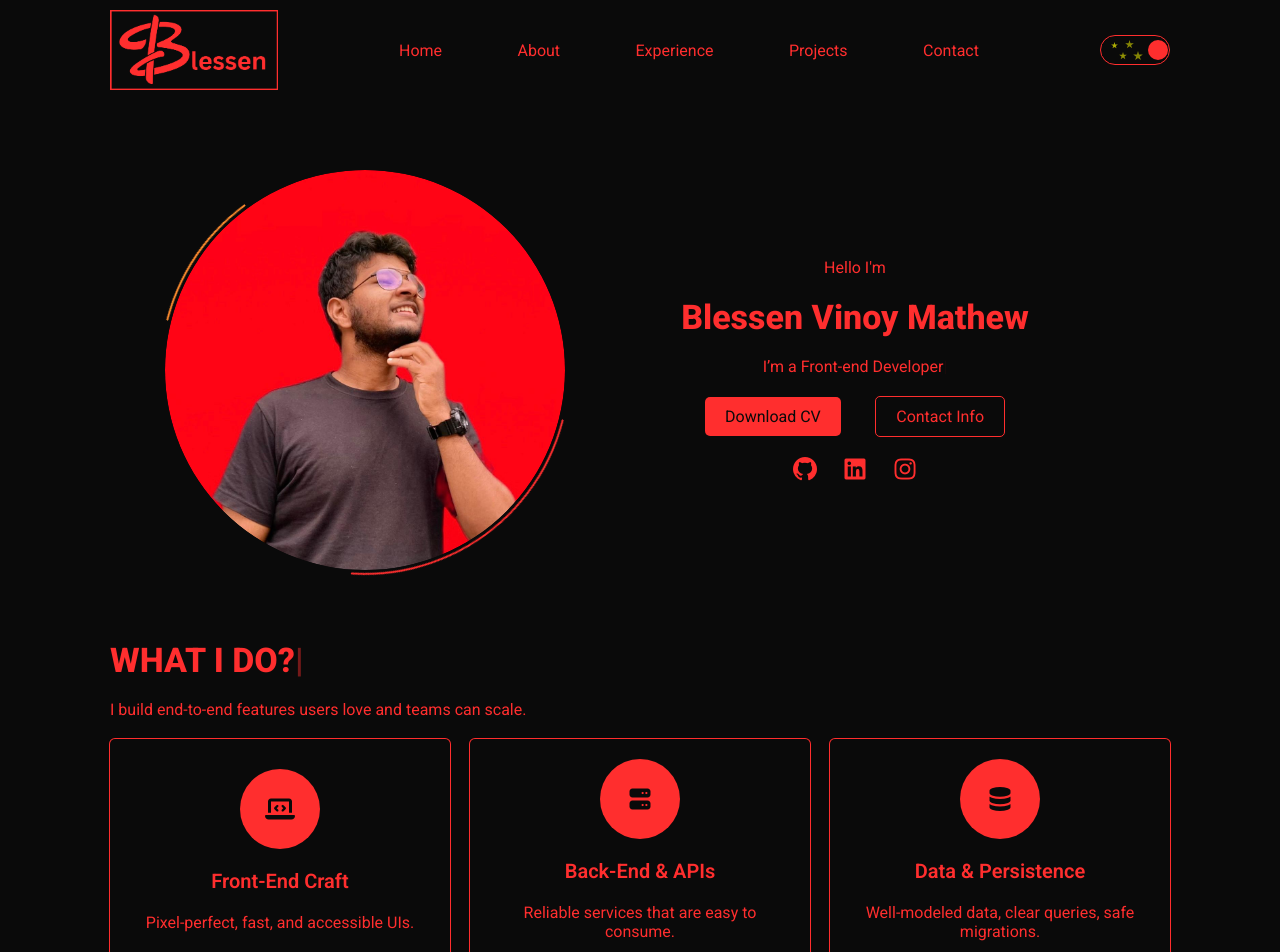
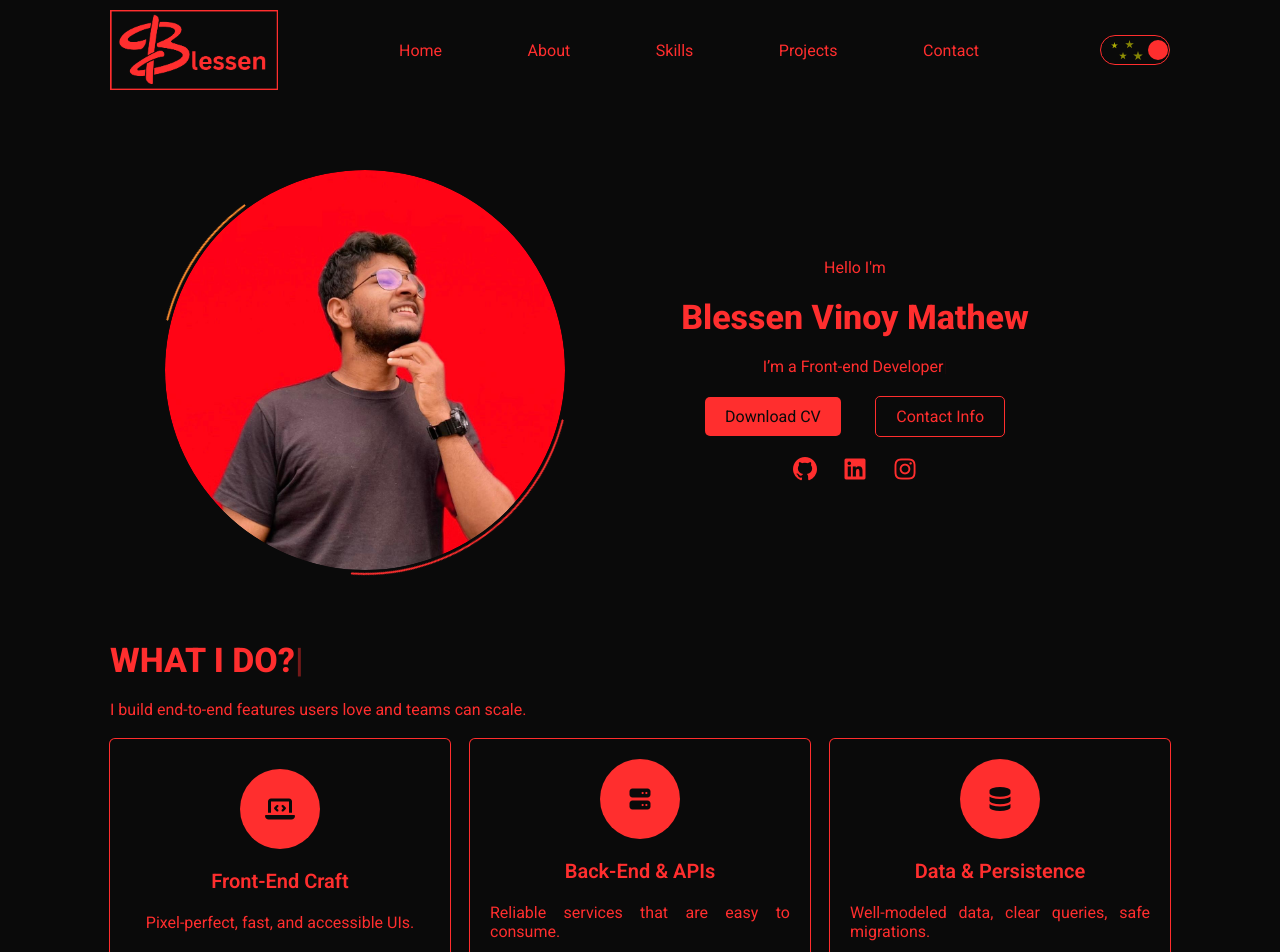
Before and after one commit to Blessen25/Portfolio_BVM, a React (Vite) app in the folder frontend/portfolio/: page / in a window 1280 px wide. Shown: the top 952 px of the page. Built offline with nearby package versions, Linux system fonts and the light colour scheme.

Commit message:
Commited Changes

```diff
--- a/frontend/portfolio/src/components/About_comp/about.css
+++ b/frontend/portfolio/src/components/About_comp/about.css
@@ -24,7 +24,7 @@
 
 @media screen and (max-width: 575px) {
 
-    .aboutdivtitle {
+    .aboutdivtitle, .aboutcarddivparent {
 
         gap: 15px;
     }
--- a/frontend/portfolio/src/components/Header_comp/header.tsx
+++ b/frontend/portfolio/src/components/Header_comp/header.tsx
@@ -50,7 +50,7 @@ const HeaderComponent:React.FC<HeaderProps> = ({darkMode, setDarkMode}) => {
                     <div className="navlinks">
                         <a href="#" className={`${darkMode ? 'darkmodetextatag' : 'lightmodetextatag'}`}>Home</a>
                         <a href="#" className={`${darkMode ? 'darkmodetextatag' : 'lightmodetextatag'}`}>About</a>
-                        <a href="#" className={`${darkMode ? 'darkmodetextatag' : 'lightmodetextatag'}`}>Experience</a>
+                        <a href="#" className={`${darkMode ? 'darkmodetextatag' : 'lightmodetextatag'}`}>Skills</a>
                         <a href="#" className={`${darkMode ? 'darkmodetextatag' : 'lightmodetextatag'}`}>Projects</a>
                         <a href="#" className={`${darkMode ? 'darkmodetextatag' : 'lightmodetextatag'}`}>Contact</a>
                     </div>
@@ -90,7 +90,7 @@ const HeaderComponent:React.FC<HeaderProps> = ({darkMode, setDarkMode}) => {
                     </a>
                     <a href="#" className={`sidebaratag ${darkMode ? 'sidebaratagdark' : 'sidebarataglight'} `}>
                         <i className="fa-regular fa-id-badge sidebaricon iconfont"></i>
-                        <span className="sidebartext">Experience</span>
+                        <span className="sidebartext">Skills</span>
                     </a>
                     <a href="#" className={`sidebaratag ${darkMode ? 'sidebaratagdark' : 'sidebarataglight'} `}>
                         <i className="fa-regular fa-folder-open sidebaricon iconfont"></i>
--- a/frontend/portfolio/src/index.css
+++ b/frontend/portfolio/src/index.css
@@ -51,6 +51,7 @@
 
   font-size: 16px;
   font-weight: 400;
+  text-align: justify;
   transition: all .7s;
 }
 
```
